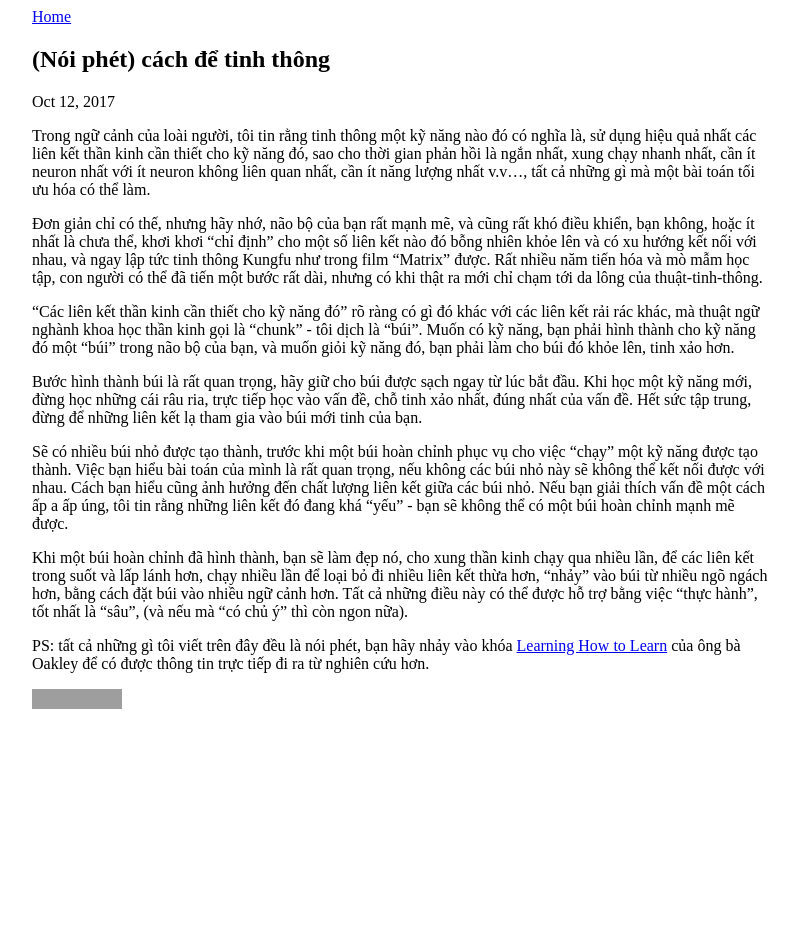
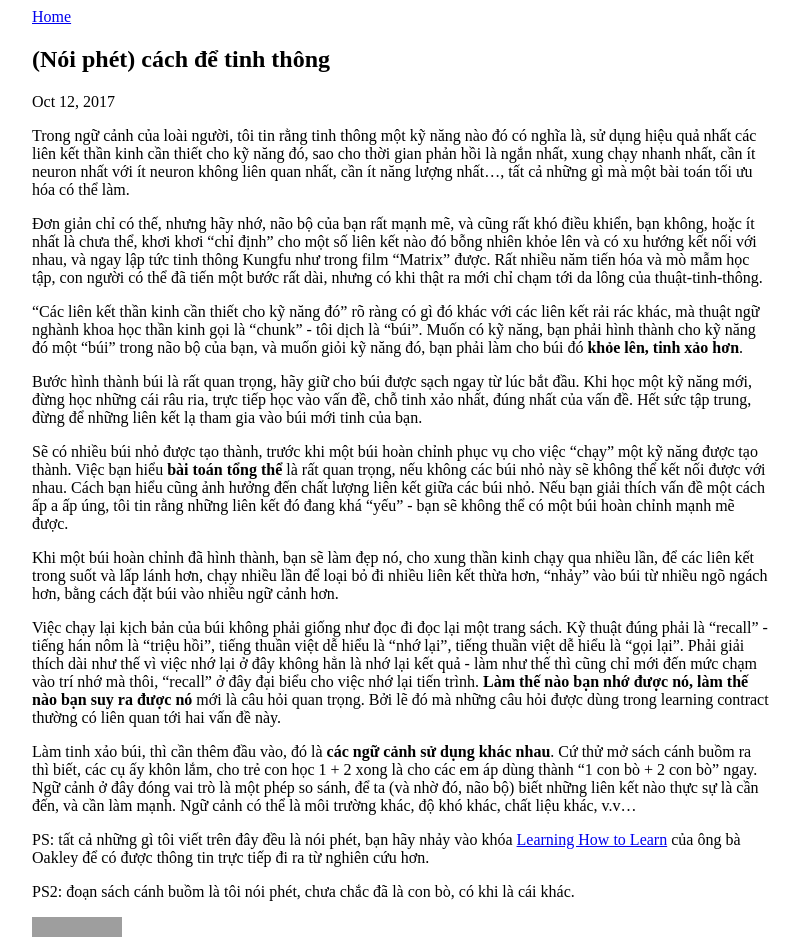
Before and after one commit to binhsonnguyen/binhsonnguyen.github.io, a Jekyll site: the page built from _posts/2017-10-12-how-to-expert.md, in a window 1280 px wide. Shown: the whole page, without its empty margins (238-1036 px from the left). Built offline with Jekyll 4.4.1, drawn with Linux system fonts in a browser that asks for light colours; before the commit the page ends 900 px from its top, so only the background shows below that; grey boxes are pictures that could not be loaded.

Commit message:
update about "chunks"

```diff
--- a/_posts/2017-10-12-how-to-expert.md
+++ b/_posts/2017-10-12-how-to-expert.md
@@ -7,7 +7,7 @@ date:       2017-10-12
 Trong ngữ cảnh của loài người, tôi tin rằng tinh thông một kỹ năng nào đó có nghĩa là,
 sử dụng hiệu quả nhất các liên kết thần kinh cần thiết cho kỹ năng đó, sao cho thời gian phản
 hồi là ngắn nhất, xung chạy nhanh nhất, cần ít neuron nhất với ít neuron không liên quan nhất,
-cần ít năng lượng nhất v.v..., tất cả những gì mà một bài toán tối ưu hóa có thể làm.
+cần ít năng lượng nhất..., tất cả những gì mà một bài toán tối ưu hóa có thể làm.
 
 Đơn giản chỉ có thế, nhưng hãy nhớ, não bộ của bạn rất mạnh mẽ, và cũng rất khó điều khiển,
 bạn không, hoặc ít nhất là chưa thể, khơi khơi "chỉ định" cho một số liên kết nào đó bỗng
@@ -18,14 +18,14 @@ rất dài, nhưng có khi thật ra mới chỉ chạm tới da lông của thu
 "Các liên kết thần kinh cần thiết cho kỹ năng đó" rõ ràng có gì đó khác với các liên kết rải rác
 khác, mà thuật ngữ nghành khoa học thần kinh gọi là "chunk" - tôi dịch là "búi". Muốn có kỹ
 năng, bạn phải hình thành cho kỹ năng đó một "búi" trong não bộ của bạn, và muốn giỏi kỹ năng
-đó, bạn phải làm cho búi đó khỏe lên, tinh xảo hơn.
+đó, bạn phải làm cho búi đó **khỏe lên, tinh xảo hơn**.
 
 Bước hình thành búi là rất quan trọng, hãy giữ cho búi được sạch ngay từ lúc bắt đầu. Khi học
 một kỹ năng mới, đừng học những cái râu ria, trực tiếp học vào vấn đề, chỗ tinh xảo nhất, đúng
 nhất của vấn đề. Hết sức tập trung, đừng để những liên kết lạ tham gia vào búi mới tinh của bạn.
 
 Sẽ có nhiều búi nhỏ được tạo thành, trước khi một búi hoàn chỉnh phục vụ cho việc "chạy" một
-kỹ năng được tạo thành. Việc bạn hiểu bài toán của mình là rất quan trọng, nếu không các búi
+kỹ năng được tạo thành. Việc bạn hiểu **bài toán tổng thể** là rất quan trọng, nếu không các búi
 nhỏ này sẽ không thể kết nối được với nhau. Cách bạn hiểu cũng ảnh hưởng đến chất lượng liên
 kết giữa các búi nhỏ. Nếu bạn giải thích vấn đề một cách ấp a ấp úng, tôi tin rằng những liên
 kết đó đang khá "yếu" - bạn sẽ không thể có một búi hoàn chỉnh mạnh mẽ được.
@@ -33,10 +33,24 @@ kết đó đang khá "yếu" - bạn sẽ không thể có một búi hoàn ch
 Khi một búi hoàn chỉnh đã hình thành, bạn sẽ làm đẹp nó, cho xung thần kinh chạy qua nhiều
 lần, để các liên kết trong suốt và lấp lánh hơn, chạy nhiều lần để loại bỏ đi nhiều liên kết
 thừa hơn, "nhảy" vào búi từ nhiều ngõ ngách hơn, bằng cách đặt búi vào nhiều ngữ cảnh hơn.
-Tất cả những điều này có thể được hỗ trợ bằng việc "thực hành", tốt nhất là "sâu", (và nếu mà
-"có chủ ý" thì còn ngon nữa).
+
+Việc chạy lại kịch bản của búi không phải giống như đọc đi đọc lại một trang sách. Kỹ thuật
+đúng phải là "recall" - tiếng hán nôm là "triệu hồi", tiếng thuần việt dễ hiểu là "nhớ lại",
+tiếng thuần việt dễ hiểu là "gọi lại". Phải giải thích dài như thế vì việc nhớ lại ở đây không
+hẳn là nhớ lại kết quả - làm như thế thì cũng chỉ mới đến mức chạm vào trí nhớ mà thôi, "recall"
+ở đây đại biểu cho việc nhớ lại tiến trình. **Làm thế nào bạn nhớ được nó, làm thế nào bạn suy
+ra được nó** mới là câu hỏi quan trọng. Bởi lẽ đó mà những câu hỏi được dùng trong learning
+contract thường có liên quan tới hai vấn đề này.
+
+Làm tinh xảo búi, thì cần thêm đầu vào, đó là **các ngữ cảnh sử dụng khác nhau**. Cứ thử mở
+sách cánh buồm ra thì biết, các cụ ấy khôn lắm, cho trẻ con học 1 + 2 xong là cho các em áp
+dùng thành "1 con bò + 2 con bò" ngay. Ngữ cảnh ở đây đóng vai trò là một phép so sánh, để
+ta (và nhờ đó, não bộ) biết những liên kết nào thực sự là cần đến, và cần làm mạnh. Ngữ cảnh
+có thể là môi trường khác, độ khó khác, chất liệu khác, v.v...
 
 PS: tất cả những gì tôi viết trên đây đều là nói phét, bạn hãy nhảy vào khóa [Learning How to Learn][lhtl]
 của ông bà Oakley để có được thông tin trực tiếp đi ra từ nghiên cứu hơn.
 
+PS2: đoạn sách cánh buồm là tôi nói phét, chưa chắc đã là con bò, có khi là cái khác.
+
 [lhtl]: https://www.coursera.org/learn/learning-how-to-learn
```
